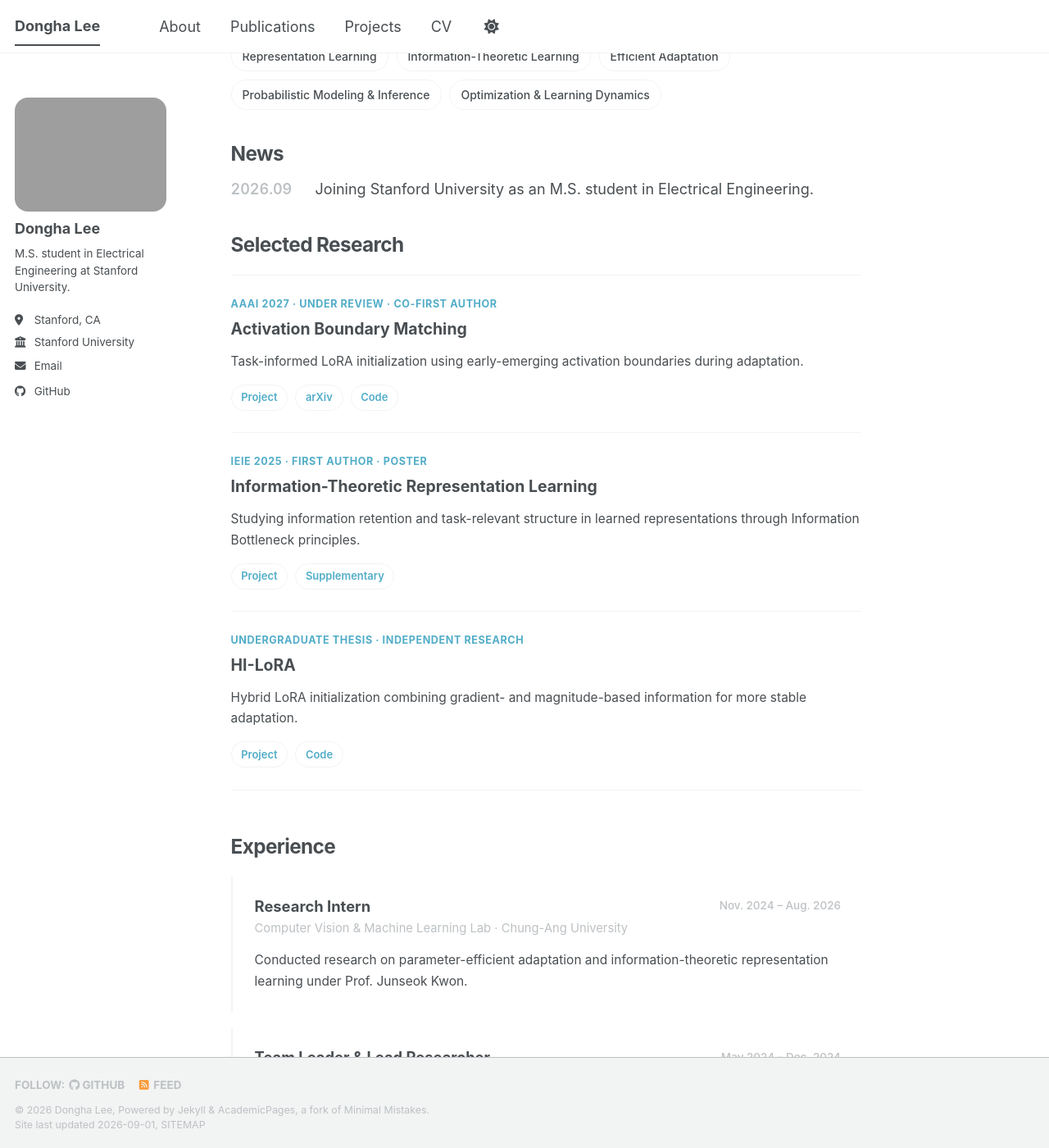
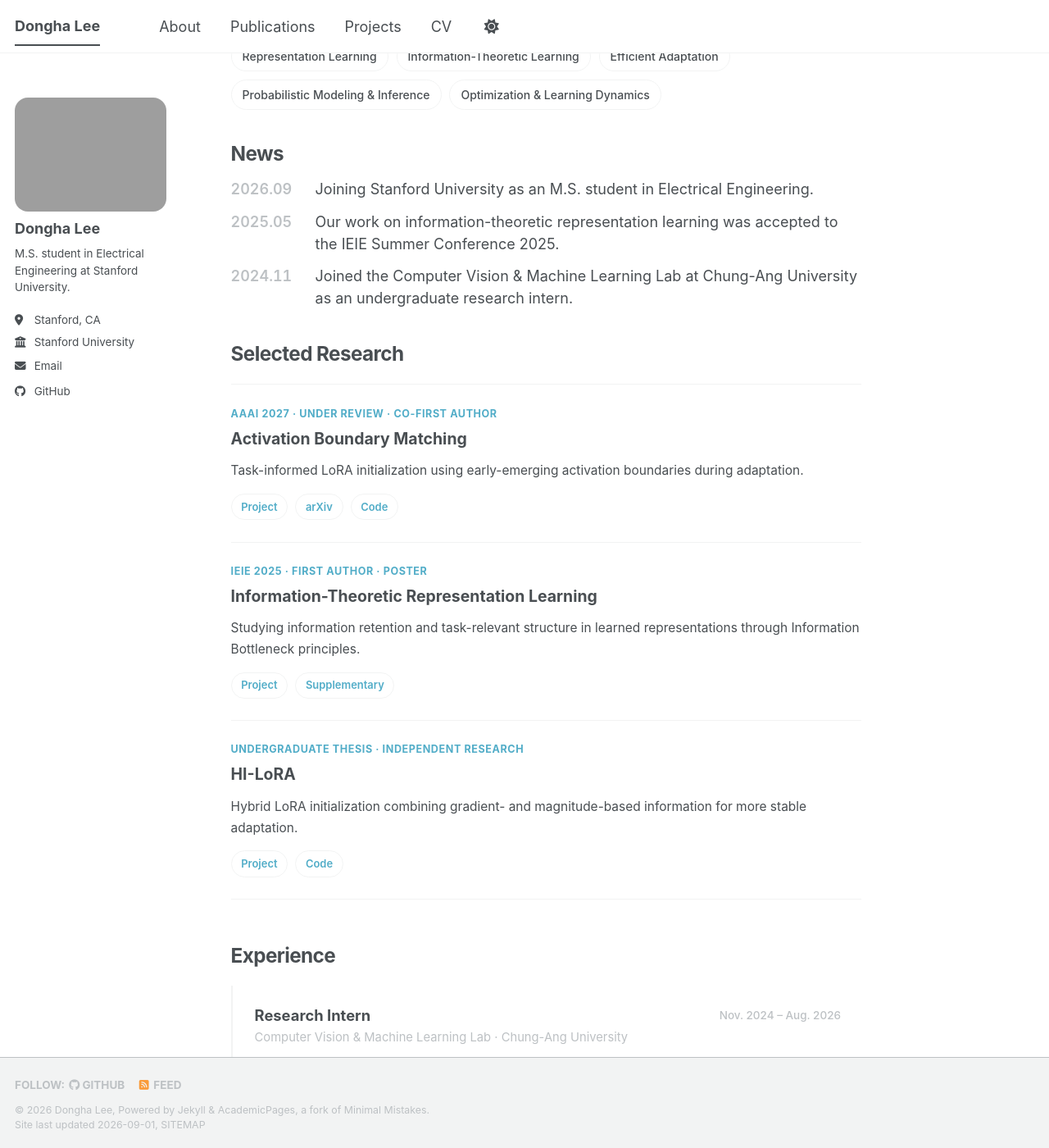
Before and after one commit to lee-research/lee-research.github.io, a Jekyll site: the page built from _pages/about.md, in a window 1280 px wide and 1400 px high, scrolled down 349 px. Shown: the whole window at 82% size. Built offline with Jekyll 4.4.1, drawn with Linux system fonts in a browser that asks for light colours; a script bundle is joined from its source files by our own code; library files that are not in the unit come from our copies; some of the changed text lies outside the part shown.

Commit message:
Update about.md

```diff
--- a/_pages/about.md
+++ b/_pages/about.md
@@ -52,15 +52,30 @@ and efficient adaptation.
   <li>Optimization & Learning Dynamics</li>
 </ul>
 
-## News
+<h2>News</h2>
 
 <ul class="news-list">
   <li>
     <span class="news-date">2026.09</span>
     <span>Joining Stanford University as an M.S. student in Electrical Engineering.</span>
   </li>
+
+  <li>
+    <span class="news-date">2025.05</span>
+    <span>
+      Our work on information-theoretic representation learning
+      was accepted to the IEIE Summer Conference 2025.
+    </span>
+  </li>
+
+  <li>
+    <span class="news-date">2024.11</span>
+    <span>
+      Joined the Computer Vision & Machine Learning Lab at Chung-Ang University
+      as an undergraduate research intern.
+    </span>
+  </li>
 </ul>
-
 
 <h2>Selected Research</h2>
 
@@ -186,4 +201,12 @@ and efficient adaptation.
 
   </div>
 
+  <h2>Beyond Research</h2>
+
+  <p>
+    Outside of research, I have worked in commercial and fashion photography,
+    including studio production and accredited fashion-week coverage.
+    <a href="/cv/">More in my CV →</a>
+  </p>
+
 </div>
```
